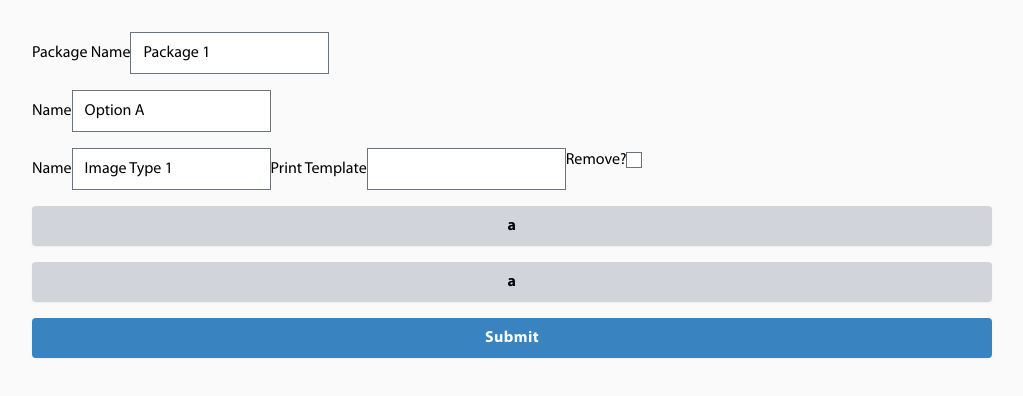
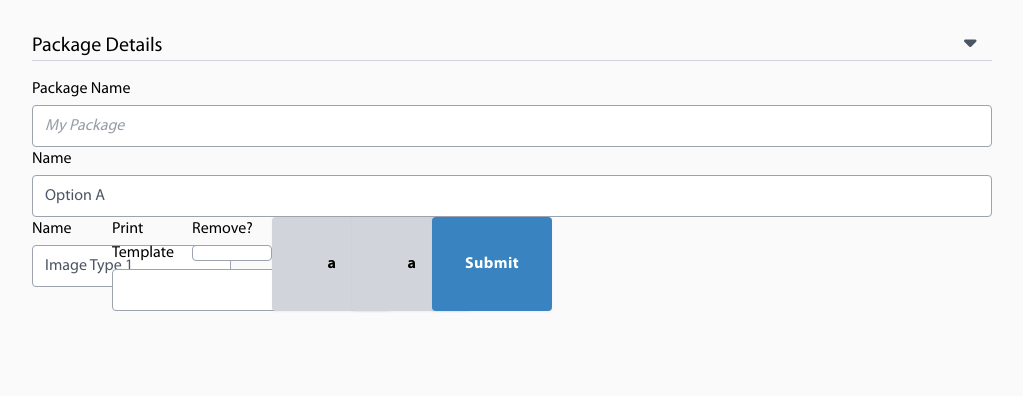
Before and after one commit to mendesnathanj/shoob-frontend, a React (Vite) app: page / in a window 1280 px wide. Shown: the top 396 px of the page, without its empty margins (128-1151 px from the left). Built offline with nearby package versions, Linux system fonts and the light colour scheme.

Commit message:
update Form Section

```diff
--- a/package.json
+++ b/package.json
@@ -24,6 +24,7 @@
     "date-fns": "^2.28.0",
     "framer-motion": "^6.3.1",
     "react": "^18.0.0",
+    "react-collapsible": "^2.8.4",
     "react-dom": "^18.0.0",
     "react-hook-form": "^7.30.0",
     "react-merge-refs": "^1.1.0",
--- a/src/components/pages/Admin/Home.tsx
+++ b/src/components/pages/Admin/Home.tsx
@@ -1,20 +1,9 @@
+import { Link } from 'react-router-dom';
 import routes from '../../routes';
 import DropdownButton from '../../ui/DropdownButton';
 
 export default function Home() {
   return (
-    <div style={{ margin: 400 }}>
-      <DropdownButton label="Actions">
-        <DropdownButton.Item onClick={() => console.log('bloop')}>
-          Item 1
-        </DropdownButton.Item>
-        <DropdownButton.Link external to={routes.customer.home()}>
-          Item 2
-        </DropdownButton.Link>
-        <DropdownButton label="Beep">
-          <DropdownButton.Item onClick={() => console.log('coopa')}>Subitem 1</DropdownButton.Item>
-        </DropdownButton>
-      </DropdownButton>
-    </div>
+    <Link to={routes.admin.yearbookJobs()} />
   );
 }
--- /dev/null
+++ b/src/components/pages/Admin/YearbookJobs.tsx
@@ -0,0 +1,3 @@
+export default function YearbookJobs() {
+  return <div />;
+}
--- a/src/components/routes/admin.tsx
+++ b/src/components/routes/admin.tsx
@@ -1,3 +1,4 @@
 export default {
   home: () => '/admin/',
+  yearbookJobs: () => '/yearbook_jobs',
 };
--- a/src/components/ui/Form/Form.tsx
+++ b/src/components/ui/Form/Form.tsx
@@ -6,14 +6,14 @@ import NestedFields from './utils/NestedFields';
 export type FormProps = {
   defaultValues?: object;
   onSubmit: (values: object) => any;
-} & ChildrenProps;
+} & ChildrenProps & React.HTMLProps<HTMLFormElement>;
 
-function Form({ children, defaultValues = {}, onSubmit }: FormProps) {
+function Form({ children, defaultValues = {}, onSubmit, ...rest }: FormProps) {
   const methods = useForm({ defaultValues });
 
   return (
     <FormProvider {...methods}>
-      <form className="grid gap-4" onSubmit={methods.handleSubmit(onSubmit)}>
+      <form onSubmit={methods.handleSubmit(onSubmit)} {...rest}>
         {children}
       </form>
     </FormProvider>
--- a/src/components/ui/Form/Inputs/Input.tsx
+++ b/src/components/ui/Form/Inputs/Input.tsx
@@ -6,26 +6,53 @@ import Select from './Select';
 type OmitRegisterProps = Omit<React.HTMLProps<HTMLInputElement>, 'name' | 'onBlur' | 'onChange' | 'ref'>;
 
 type InputProps = {
+  containerProps?: React.HTMLProps<HTMLDivElement>;
   name: string;
   label: string;
-  shouldShowLabel?: boolean;
+  labelProps?: React.HTMLProps<HTMLLabelElement>;
+  showLabel?: boolean;
 } & OmitRegisterProps;
 
-function Input({ label, name, shouldShowLabel = true, type = 'text', ...rest }: InputProps) {
+function Input({
+  className,
+  containerProps = {},
+  label,
+  labelProps = {},
+  name,
+  showLabel = true,
+  type = 'text',
+  ...rest
+}: InputProps) {
   const { register } = useFormContext();
   const computedName = useNestedName({ name });
 
   return (
-    <label htmlFor={computedName}>
-      <span
-        className={cn({
-          hidden: !shouldShowLabel
-        })}
+    <div {...containerProps}>
+      <label
+        htmlFor={computedName}
+        {...labelProps}
+        className={cn(
+          { hidden: !showLabel },
+          'inline-block',
+          'mb-1',
+          labelProps.className,
+        )}
       >
         {label}
-      </span>
-      <input id={computedName} {...register(computedName)} type={type} />
-    </label>
+      </label>
+      <input
+        {...rest}
+        className={cn(
+          `block min-w-full rounded border-gray-400 text-gray-600
+           placeholder:opacity-70 placeholder:italic
+         focus:border-shoob-300 focus:ring-shoob-300`,
+          className,
+        )}
+        id={computedName}
+        {...register(computedName)}
+        type={type}
+      />
+    </div>
   );
 }
 
--- a/src/components/ui/Form/Section.tsx
+++ b/src/components/ui/Form/Section.tsx
@@ -1,15 +1,79 @@
+import React, { useEffect, useRef, useState } from 'react';
+import { FontAwesomeIcon } from '@fortawesome/react-fontawesome';
+import { faCaretDown, faCaretLeft } from '@fortawesome/free-solid-svg-icons';
+import cn from 'classnames';
+import Collapsible, { CollapsibleProps } from 'react-collapsible';
+
+type ignoredProps =
+  'easing' |
+  'trigger' |
+  'triggerDisabled' |
+  'open' |
+  'openedClassName' |
+  'triggerClassName' |
+  'triggerOpenedClassName' |
+  'transitionTime';
 type BaseProps = {
-  inline?: boolean;
-};
+  title: string | React.ReactElement;
+  collapsible?: boolean;
+} & Omit<CollapsibleProps, ignoredProps>;
+
+const triggerClass = 'flex justify-between text-xl pr-4 border-b-gray-300 border-b mb-4';
 
 type SectionProps = React.PropsWithChildren<BaseProps>;
 
-export default function Section({ children, inline = false }: SectionProps) {
-  const gridType = inline ? 'inline-grid' : 'grid';
+type TriggerProps = {
+  collapsible: boolean;
+  isOpen: boolean;
+  text: string;
+};
+
+function Trigger({ collapsible, isOpen, text }: TriggerProps) {
+  const iconStyle = isOpen ? {} : { transform: 'rotate(90deg)' };
 
   return (
-    <div className="flex">
-      {children}
-    </div>
+    <>
+      {text}
+      {collapsible && (
+        <FontAwesomeIcon className="transition-all text-gray-600" style={iconStyle} icon={faCaretDown} />
+      )}
+    </>
   );
 }
+
+export default function Section({
+  children,
+  className,
+  collapsible = false,
+  onClosing,
+  onOpening,
+  title,
+  ...rest
+}: SectionProps) {
+  const [isOpen, setIsOpen] = useState(true);
+
+  return (
+    <Collapsible
+      className={className}
+      onClosing={() => {
+        if (onClosing) onClosing();
+        setIsOpen(false);
+      }}
+      onOpening={() => {
+        if (onOpening) onOpening();
+        setIsOpen(true);
+      }}
+      open
+      openedClassName={className}
+      transitionTime={300}
+      trigger={<Trigger collapsible={collapsible} isOpen={isOpen} text={title} />}
+      triggerClassName={`${triggerClass} ${!collapsible ? 'cursor-auto' : 'cursor-pointer'}`}
+      triggerOpenedClassName={`${triggerClass} ${!collapsible ? 'cursor-auto' : 'cursor-pointer'}`}
+      triggerDisabled={!collapsible}
+      {...rest}
+      contentOuterClassName={isOpen ? '!overflow-visible' : ''}
+    >
+      {children}
+    </Collapsible>
+  );
+}
--- a/src/components/ui/Grid/Grid.tsx
+++ /dev/null
@@ -1,13 +0,0 @@
-type BaseProps = {
-
-};
-
-type GridProps = React.PropsWithChildren<BaseProps>;
-
-export default function Grid({ children }: GridProps) {
-  return (
-    <div>
-      {children}
-    </div>
-  );
-}
--- a/src/components/ui/Grid/index.tsx
+++ /dev/null
@@ -1,3 +0,0 @@
-import Grid from './Grid';
-
-export default Grid;
--- a/src/entries/Admin.tsx
+++ b/src/entries/Admin.tsx
@@ -1,5 +1,6 @@
 import { BrowserRouter as Router, Route, Routes } from 'react-router-dom';
 import { Home } from '../components/pages/Admin';
+import YearbookJobs from '../components/pages/Admin/YearbookJobs';
 
 export default function Admin() {
   return (
@@ -7,6 +8,7 @@ export default function Admin() {
       <Routes>
         <Route path="/">
           <Route index element={<Home />} />
+          <Route element={<YearbookJobs />} />
         </Route>
       </Routes>
     </Router>
--- a/src/entries/Customer.tsx
+++ b/src/entries/Customer.tsx
@@ -2,22 +2,27 @@ import Button from '../components/ui/Button';
 import Form from '../components/ui/Form';
 import Input from '../components/ui/Form/Inputs/Input';
 import Page from '../components/ui/Page';
-import DropdownButton from '../components/ui/DropdownButton';
-import routes from '../components/routes';
 
 export default function Customer() {
   return (
     <Page>
       <Form
+        className="grid grid-cols-12"
         onSubmit={(values) => console.log(values)}
         defaultValues={{
           options: [
             { imageTypes: [{ name: 'Image Type 1' }], name: 'Option A' },
           ],
-          packageName: 'Package 1',
+          // packageName: 'Package 1',
         }}
       >
-        <Input label="Package Name" name="packageName" />
+        <Form.Section className="col-span-12" collapsible title="Package Details">
+          <Input
+            label="Package Name"
+            name="packageName"
+            placeholder="My Package"
+          />
+        </Form.Section>
         <Form.NestedFields
           addText="Add Option"
           scope="options"
@@ -25,9 +30,11 @@ export default function Customer() {
             name: 'Option A'
           }}
         >
-          <Form.Section>
-            <Input label="Name" name="name" />
-          </Form.Section>
+          <Input
+            containerProps={{ className: 'col-span-12' }}
+            label="Name"
+            name="name"
+          />
           <Form.NestedFields
             addText="Add Image Type"
             scope="imageTypes"
@@ -35,11 +42,9 @@ export default function Customer() {
               name: 'Image Type'
             }}
           >
-            <Form.Section inline>
-              <Input label="Name" name="name" />
-              <Input label="Print Template" name="printTemplate" />
-              <Input label="Remove?" name="isMarkedForDestruction" type="checkbox" />
-            </Form.Section>
+            <Input label="Name" name="name" />
+            <Input label="Print Template" name="printTemplate" />
+            <Input label="Remove?" name="isMarkedForDestruction" type="checkbox" />
           </Form.NestedFields>
         </Form.NestedFields>
         <Button submit variant="primary">Submit</Button>
```
Also changed, not shown: 1 other file (tests, documents, lock files or other folders).
